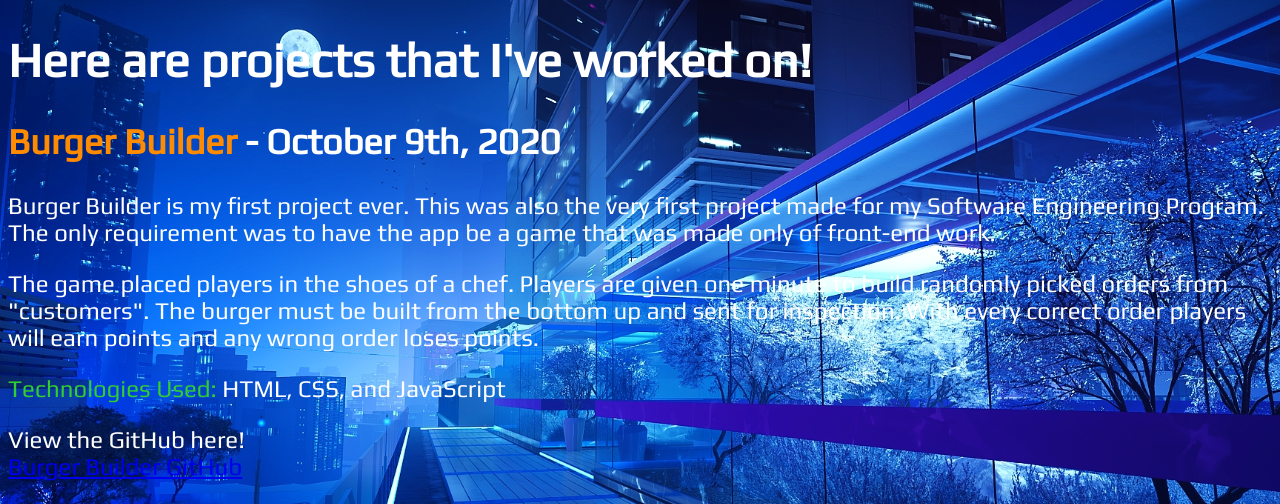
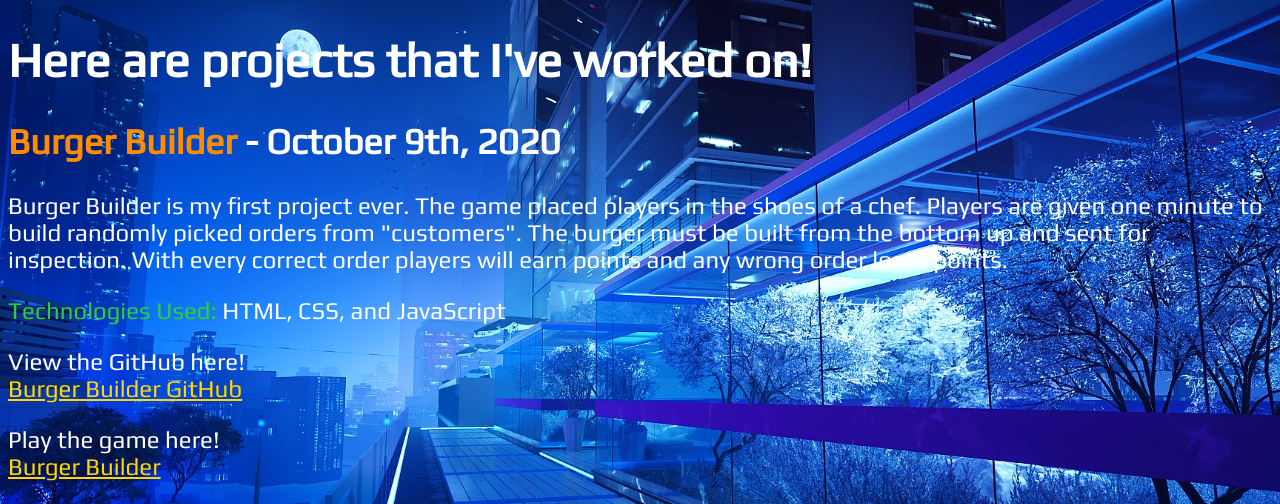
Before and after one commit to JustJeo/portfolio, a Node server app: page /projects in a window 1280 px wide. Shown: the part 77-581 px from the top of the page. Run offline with Node 20, Linux system fonts and the light colour scheme; some libraries are stand-ins or nearby versions.

Commit message:
Inserts GitHub links to all projects

```diff
--- a/public/css/style.css
+++ b/public/css/style.css
@@ -27,7 +27,7 @@ span {
   color: limegreen;
 }
 
-a:visited {
+.projectLink {
   color: gold;
 }
 
--- a/views/projects.ejs
+++ b/views/projects.ejs
@@ -2,33 +2,36 @@
 <h1>Here are projects that I've worked on!</h1>
 <div class = "burger">
   <h2><span>Burger Builder</span> - October 9th, 2020 </h2>
-    <p>Burger Builder is my first project ever. This was also the very first project made for my Software Engineering Program. The only requirement was to have the app be a game that was made only of front-end work.</p>
-    <p>The game placed players in the shoes of a chef. Players are given one minute to build randomly picked orders from "customers". The burger must be built from the bottom up and sent for inspection. With every correct order players will earn points and any wrong order loses points.</p>
+    <p>Burger Builder is my first project ever. The game placed players in the shoes of a chef. Players are given one minute to build randomly picked orders from "customers". The burger must be built from the bottom up and sent for inspection. With every correct order players will earn points and any wrong order loses points.</p>
     <p><span class = "tech">Technologies Used:</span> HTML, CSS, and JavaScript</p>
-    <p>View the GitHub here! </br> <a href="https://github.com/JustJeo/Burger-Builder">Burger Builder GitHub</a></p>
-    <p>Play the game here! </br> <a href="https://justjeo.github.io/Burger-Builder/">Burger Builder</a> </p>
+    <p>View the GitHub here! </br> <a class="projectLink" href="https://github.com/JustJeo/Burger-Builder">Burger Builder GitHub</a></p>
+    <p>Play the game here! </br> <a class="projectLink" href="https://justjeo.github.io/Burger-Builder/">Burger Builder</a> </p>
     <img src="/images/BurgerBuilder.png" alt="Burger Builder game homepage">
 </div>
 <div class = "boothang">
   <h2><span>Better Boothang</span> - October 30th, 2020</h2>
-    <p>For my first team project ever, my program divided the class into pre-assigned teams of three. </p>
-    <p><span class = "tech">Technologies Used:</span> HTML, CSS, JavaScript, Node.js, PostgreSQL, and Express</p>
+    <p>For my first team project ever, my class was divided into pre-assigned teams of three. The app allowed users</p>
+    <p><span class = "tech">Technologies Used:</span> HTML, CSS, JavaScript, Node.js, PostgreSQL, and Express.js, Bootstrap</p>
+    <p>View the GitHub here! </br> <a class="projectLink" href="https://github.com/fostimus/better-boothang">Better Boothang Github</a></p>
     <img src="/images/BetterBoothangFinal.png" alt="Better Boothang app homepage">
 </div>
 <div class = "collabathon">
   <h2><span>Collabathon</span> - November 24th, 2020</h2>
     <p>A collaboration project with the UX Designer class.</p>
-    <p><span class = "tech">Technologies Used:</span> React, PostgreSQL</p>
+    <p><span class = "tech">Technologies Used:</span> PostgreSQL, Express.js, React, Node.js, React-Strap</p>
+    <p>View the GitHub here! </br> <a class="projectLink" href="https://github.com/JustJeo/netflix-review-frontend">Netflix Review Front-End</a> </br> <a class="projectLink" href="https://github.com/JustJeo/netflix-review-backend">Netflix Review Back-End</a></p>
 </div>
 <div class = "soul">
   <h2><span>Soul Sip'n</span> - November 30th, 2020</h2>
     <p>My second team project.</p>
-    <p><span class = "tech">Technologies Used:</span></p>
+    <p><span class = "tech">Technologies Used:</span> PostgreSQL, Express.js, React, Node.js, React-Strap</p>
+    <p>View the GitHub here! </br> <a class="projectLink" href="https://github.com/laurennguyen395/soulsipn-pern-auth-frontend">Soul Sip'n Front-End</a> </br> <a class="projectLink" href="https://github.com/laurennguyen395/soulsipn-pern-auth-backend">Soul Sip'n Back-End</a></p>
     <img src="/images/SoulSipnFinal.png" alt="Soul Sip'n app homepage">
 </div>
 <div class = "blink">
   <h2><span>Heart Of Blink</span> - December 17th, 2020</h2>
     <p>My final project for my coding bootcamp.</p>
-    <p><span class = "tech">Technologies Used:</span></p>
+    <p><span class = "tech">Technologies Used:</span> HTML, CSS, JavaScript, Node.js, Express.js, Bootstrap</p>
+    <p>View the GitHub here! </br> <a class="projectLink" href="https://github.com/JustJeo/HeartOfBlink">Heart Of Blink GitHub</a></p>
     <img src="/images/HeartOfBlink.png" alt="Heart Of Blink game homepage">
 </div>
```
Also changed, not shown: 1 other file.
